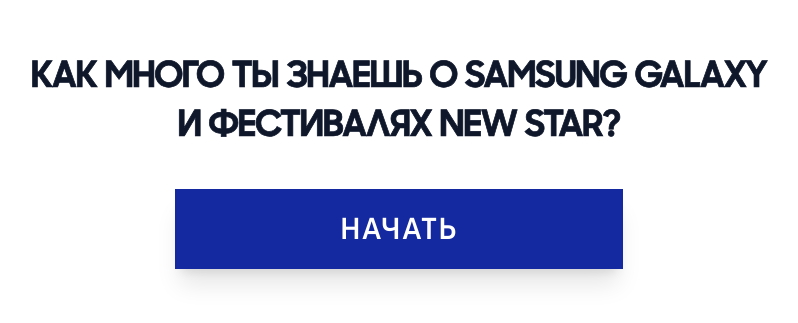
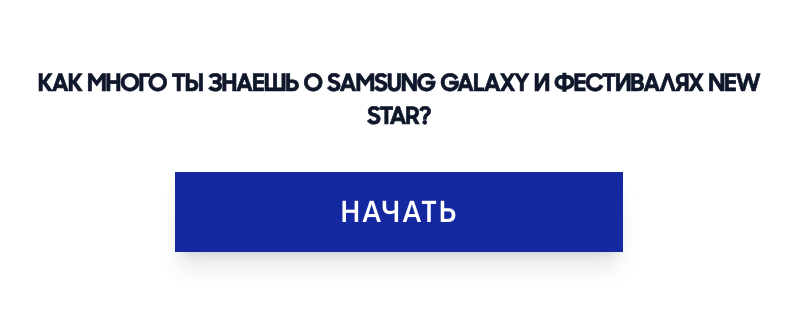
Before and after one commit to romapromo1/samsung-galaxy-quiz, a React (Vite) app: page / in a window 1280 px wide. Shown: the part 241-564 px from the top of the page, without its empty margins (241-1039 px from the left). Built offline with nearby package versions, Linux system fonts and the light colour scheme.

Commit message:
style: unify headline, prompt, and question typography to SamsungSharpSans-Bold.ttf with equal sizing and increase question card top margin

```diff
--- a/index.html
+++ b/index.html
@@ -7,8 +7,8 @@
     <meta name="apple-mobile-web-app-status-bar-style" content="default" />
     <meta name="mobile-web-app-capable" content="yes" />
     <meta name="theme-color" content="#ffffff" />
-    <link rel="preload" href="/fonts/SamsungSharpSans-Bold.woff" as="font" type="font/woff" crossorigin />
-    <link rel="preload" href="/fonts/SamsungOne-700.woff" as="font" type="font/woff" crossorigin />
+    <link rel="preload" href="/fonts/SamsungSharpSans-Bold.ttf" as="font" type="font/ttf" crossorigin />
+    <link rel="preload" href="/fonts/SamsungOne-700.ttf" as="font" type="font/ttf" crossorigin />
     <title>Quiz</title>
     <script>
       if ('serviceWorker' in navigator) {
--- a/src/components/PromptModal.tsx
+++ b/src/components/PromptModal.tsx
@@ -11,7 +11,7 @@ export const PromptModal: React.FC<PromptModalProps> = ({ onStart, onClose }) =>
       <div className="relative w-full max-w-xl sm:max-w-2xl md:max-w-3xl max-h-[92vh] overflow-y-auto bg-white border-2 border-slate-300 p-5 sm:p-7 md:p-10 shadow-2xl flex flex-col items-center text-center space-y-5 sm:space-y-7 md:space-y-8">
 
         {/* Responsive prompt text */}
-        <p className="text-base sm:text-xl md:text-2xl lg:text-3xl font-black text-slate-900 leading-snug tracking-tight font-title-bold">
+        <p className="text-lg sm:text-xl md:text-2xl font-black text-slate-900 leading-snug tracking-tight font-brand-headline">
           ОТВЕТЬТЕ НА МАКСИМАЛЬНОЕ КОЛИЧЕСТВО ВОПРОСОВ ЗА 60 СЕКУНД. ЕСЛИ ГОТОВЫ, ЖМИТЕ «НАЧАТЬ»
         </p>
 
--- a/src/components/QuizScreen.tsx
+++ b/src/components/QuizScreen.tsx
@@ -116,9 +116,9 @@ export const QuizScreen: React.FC<QuizScreenProps> = ({ questions, onFinish }) =
           </div>
         </div>
 
-        {/* Center Question Card: bold and prominent for Fold / Fold Ultra */}
-        <div className="w-full bg-slate-50 border-2 border-slate-300 p-3.5 sm:p-4 md:py-5 md:px-8 text-center shadow-xs mt-2.5 sm:mt-3 mb-2.5 sm:mb-3">
-          <h2 className="text-sm sm:text-base md:text-xl lg:text-2xl font-black text-slate-900 leading-snug tracking-tight font-question-bold">
+        {/* Center Question Card: bold and prominent for Fold / Fold Ultra with increased spacing from line */}
+        <div className="w-full bg-slate-50 border-2 border-slate-300 p-3.5 sm:p-4 md:py-5 md:px-8 text-center shadow-xs mt-4 sm:mt-6 md:mt-7 mb-2.5 sm:mb-3">
+          <h2 className="text-lg sm:text-xl md:text-2xl font-black text-slate-900 leading-snug tracking-tight font-brand-headline">
             {currentQuestion.question}
           </h2>
         </div>
--- a/src/components/WelcomeScreen.tsx
+++ b/src/components/WelcomeScreen.tsx
@@ -8,7 +8,7 @@ export const WelcomeScreen: React.FC<WelcomeScreenProps> = ({ onPlayClick }) =>
   return (
     <div className="relative flex-1 flex flex-col items-center justify-center p-6 sm:p-8 w-full h-full bg-white select-none uppercase">
       <div className="w-full flex flex-col items-center text-center space-y-6 sm:space-y-8 md:space-y-10 max-w-3xl px-4">
-        <h1 className="text-xl sm:text-2xl md:text-3xl lg:text-4xl font-black text-slate-900 leading-snug tracking-tight font-title-bold">
+        <h1 className="text-lg sm:text-xl md:text-2xl font-black text-slate-900 leading-snug tracking-tight font-brand-headline">
           КАК МНОГО ТЫ ЗНАЕШЬ О SAMSUNG GALAXY И ФЕСТИВАЛЯХ NEW STAR?
         </h1>
 
--- a/src/index.css
+++ b/src/index.css
@@ -5,8 +5,8 @@
   font-style: normal;
   font-weight: 100 900;
   font-display: swap;
-  src: url('/fonts/SamsungSharpSans-Bold.woff') format('woff'),
-       url('/fonts/SamsungSharpSans-Bold.ttf') format('truetype'),
+  src: url('/fonts/SamsungSharpSans-Bold.ttf') format('truetype'),
+       url('/fonts/SamsungSharpSans-Bold.woff') format('woff'),
        url('/fonts/SamsungSharpSans-Bold.otf') format('opentype');
 }
 
@@ -83,16 +83,11 @@
   font-family: 'SamsungOne', system-ui, -apple-system, sans-serif !important;
 }
 
-.font-title-bold {
-  font-family: 'Samsung Sharp Sans', system-ui, -apple-system, sans-serif !important;
-  font-weight: 900 !important;
-  -webkit-text-stroke: 0.7px currentColor;
-  text-stroke: 0.7px currentColor;
-}
-
+.font-brand-headline,
+.font-title-bold,
 .font-question-bold {
   font-family: 'Samsung Sharp Sans', system-ui, -apple-system, sans-serif !important;
   font-weight: 900 !important;
-  -webkit-text-stroke: 0.6px currentColor;
-  text-stroke: 0.6px currentColor;
+  -webkit-text-stroke: 0.65px currentColor;
+  text-stroke: 0.65px currentColor;
 }
```
Also changed, not shown: 1 other file (tests, documents, lock files or other folders).
